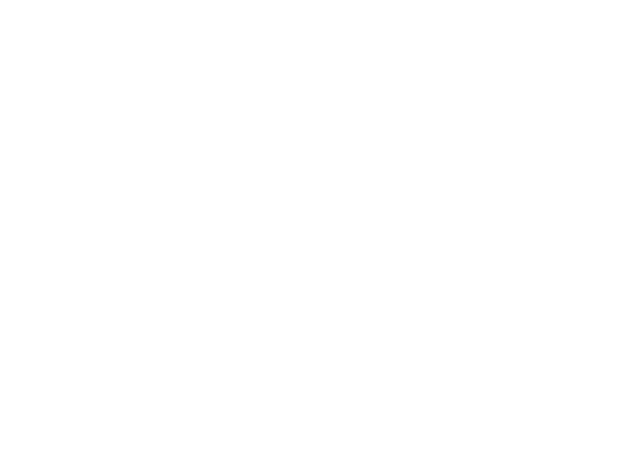
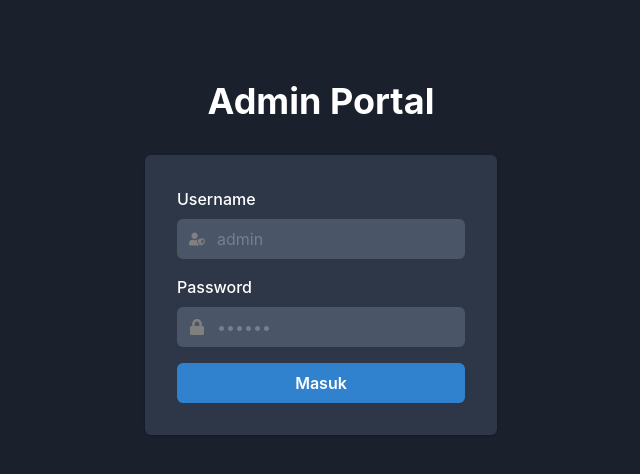
Before and after one commit to Nyanns/bkn-visitor-app, a React app in the folder frontend/: page /admin/login in a window 1280 px wide. Before the commit this address had no page. Shown: the top 474 px of the page, without its empty margins (319-959 px from the left). Built offline with nearby package versions, Linux system fonts and the light colour scheme; the HTML template or start-up script is replaced by a standard one.

Commit message:
Hotfix: Add Admin Table to Models & Fix Internal Server Error

```diff
--- a/frontend/src/api.js
+++ b/frontend/src/api.js
@@ -1,15 +1,25 @@
 // File: frontend/src/api.js
 import axios from 'axios';
 
-// Alamat Backend Python (FastAPI)
 const API_BASE_URL = 'http://127.0.0.1:8000';
 
 const api = axios.create({
     baseURL: API_BASE_URL,
-    headers: {
-        // Header ini penting agar backend tahu kita kirim data form/file
-        'Content-Type': 'multipart/form-data',
-    },
 });
 
+// --- INTERCEPTOR (Penyisip Token Otomatis) ---
+api.interceptors.request.use(
+    (config) => {
+        // Ambil token dari penyimpanan lokal
+        const token = localStorage.getItem('adminToken');
+
+        // Jika token ada, tempelkan ke Header 'Authorization'
+        if (token) {
+            config.headers.Authorization = `Bearer ${token}`;
+        }
+        return config;
+    },
+    (error) => Promise.reject(error)
+);
+
 export default api;
--- /dev/null
+++ b/frontend/src/components/ProtectedRoute.jsx
@@ -0,0 +1,14 @@
+import { Navigate } from 'react-router-dom';
+
+const ProtectedRoute = ({ children }) => {
+    const token = localStorage.getItem('adminToken');
+
+    if (!token) {
+        // Kalau tidak ada token, tendang ke halaman login
+        return <Navigate to="/admin/login" replace />;
+    }
+
+    return children;
+};
+
+export default ProtectedRoute;
--- a/frontend/src/main.jsx
+++ b/frontend/src/main.jsx
@@ -1,28 +1,40 @@
-// File: frontend/src/main.jsx (YANG BENAR)
 import React from 'react'
 import ReactDOM from 'react-dom/client'
 import { ChakraProvider } from '@chakra-ui/react'
-import { BrowserRouter, Routes, Route } from 'react-router-dom' // <--- PENTING
+import { BrowserRouter, Routes, Route } from 'react-router-dom'
 
-// Import Halaman
 import App from './App.jsx'
+import AdminLoginPage from './pages/AdminLoginPage.jsx'
 import AdminPage from './pages/AdminPage.jsx'
 import AdminDashboard from './pages/AdminDashboard.jsx'
+import ProtectedRoute from './components/ProtectedRoute.jsx' // Import Satpam
 
 ReactDOM.createRoot(document.getElementById('root')).render(
   <React.StrictMode>
     <ChakraProvider>
-      <BrowserRouter>  {/* <--- Router harus membungkus Routes */}
+      <BrowserRouter>
         <Routes>
-          {/* Jalur Tamu */}
+          {/* USER (Bebas Akses) */}
           <Route path="/" element={<App />} />
 
-          {/* Jalur Admin */}
-          <Route path="/admin/dashboard" element={<AdminDashboard />} />
-          <Route path="/admin/register" element={<AdminPage />} />
+          {/* ADMIN LOGIN (Pintu Masuk) */}
+          <Route path="/admin/login" element={<AdminLoginPage />} />
 
-          {/* Redirect */}
-          <Route path="/admin" element={<AdminDashboard />} />
+          {/* ADMIN AREA (Dilindungi Satpam) */}
+          <Route path="/admin/dashboard" element={
+            <ProtectedRoute>
+              <AdminDashboard />
+            </ProtectedRoute>
+          } />
+
+          <Route path="/admin/register" element={
+            <ProtectedRoute>
+              <AdminPage />
+            </ProtectedRoute>
+          } />
+
+          {/* Redirect Default */}
+          <Route path="/admin" element={<AdminLoginPage />} />
         </Routes>
       </BrowserRouter>
     </ChakraProvider>
--- /dev/null
+++ b/frontend/src/pages/AdminLoginPage.jsx
@@ -0,0 +1,85 @@
+import { useState } from 'react';
+import {
+    Box, Button, Container, FormControl, FormLabel, Input,
+    Heading, VStack, Card, CardBody, useToast, InputGroup, InputLeftElement
+} from '@chakra-ui/react';
+import { FaUserShield, FaLock } from 'react-icons/fa';
+import { useNavigate } from 'react-router-dom';
+import axios from 'axios'; // Pakai axios langsung untuk login awal
+
+function AdminLoginPage() {
+    const [username, setUsername] = useState('');
+    const [password, setPassword] = useState('');
+    const [loading, setLoading] = useState(false);
+    const navigate = useNavigate();
+    const toast = useToast();
+
+    const handleLogin = async () => {
+        setLoading(true);
+        try {
+            // Format data harus x-www-form-urlencoded untuk OAuth2
+            const formData = new FormData();
+            formData.append('username', username);
+            formData.append('password', password);
+
+            const response = await axios.post('http://127.0.0.1:8000/token', formData);
+
+            // Simpan Token Kunci
+            localStorage.setItem('adminToken', response.data.access_token);
+
+            toast({ title: "Login Berhasil", status: "success", position: "top" });
+            navigate('/admin/dashboard'); // Masuk ke dashboard
+
+        } catch (error) {
+            toast({
+                title: "Login Gagal",
+                description: "Username atau Password salah",
+                status: "error", position: "top"
+            });
+        } finally {
+            setLoading(false);
+        }
+    };
+
+    return (
+        <Box bg="gray.800" minH="100vh" py={20}>
+            <Container maxW="sm">
+                <VStack spacing={8}>
+                    <Heading color="white">Admin Portal</Heading>
+                    <Card w="full" bg="gray.700" color="white">
+                        <CardBody p={8}>
+                            <VStack spacing={4}>
+                                <FormControl>
+                                    <FormLabel>Username</FormLabel>
+                                    <InputGroup>
+                                        <InputLeftElement><FaUserShield color="gray" /></InputLeftElement>
+                                        <Input
+                                            value={username} onChange={(e) => setUsername(e.target.value)}
+                                            placeholder="admin" bg="gray.600" border="none"
+                                        />
+                                    </InputGroup>
+                                </FormControl>
+                                <FormControl>
+                                    <FormLabel>Password</FormLabel>
+                                    <InputGroup>
+                                        <InputLeftElement><FaLock color="gray" /></InputLeftElement>
+                                        <Input
+                                            type="password" value={password} onChange={(e) => setPassword(e.target.value)}
+                                            placeholder="••••••" bg="gray.600" border="none"
+                                            onKeyPress={(e) => e.key === 'Enter' && handleLogin()}
+                                        />
+                                    </InputGroup>
+                                </FormControl>
+                                <Button colorScheme="blue" w="full" onClick={handleLogin} isLoading={loading}>
+                                    Masuk
+                                </Button>
+                            </VStack>
+                        </CardBody>
+                    </Card>
+                </VStack>
+            </Container>
+        </Box>
+    );
+}
+
+export default AdminLoginPage;
```
Also changed, not shown: 2 other files (tests, documents, lock files or other folders).
